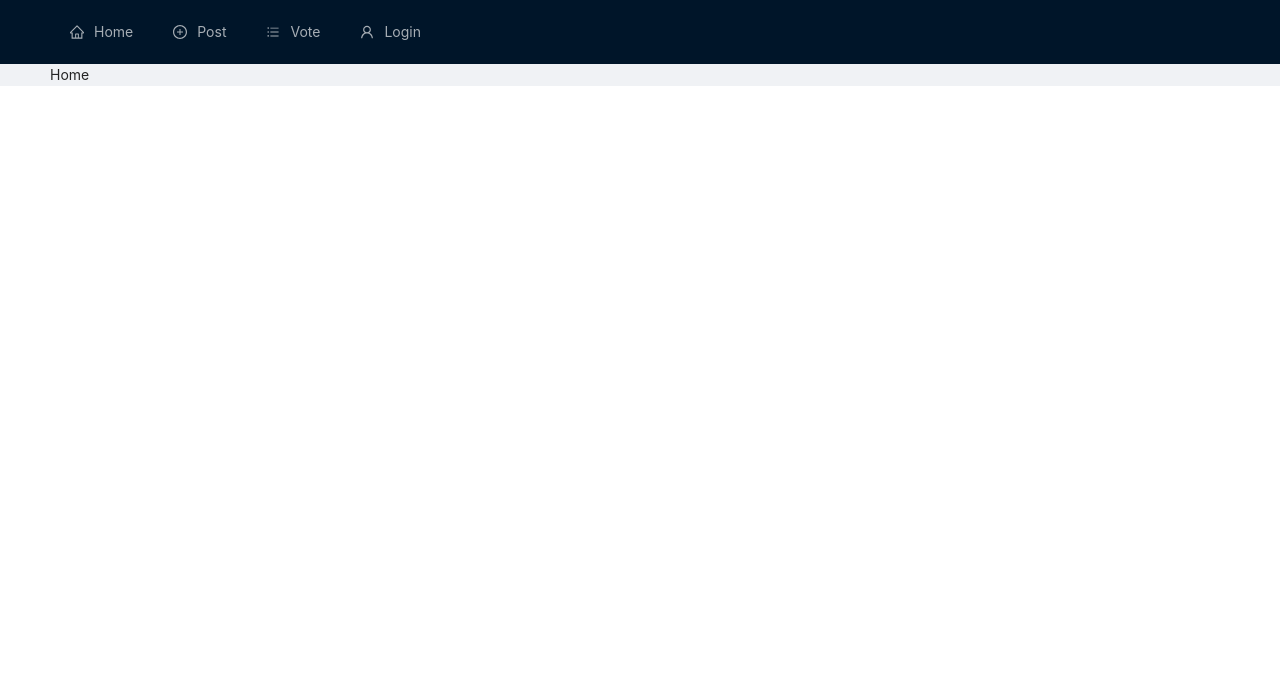
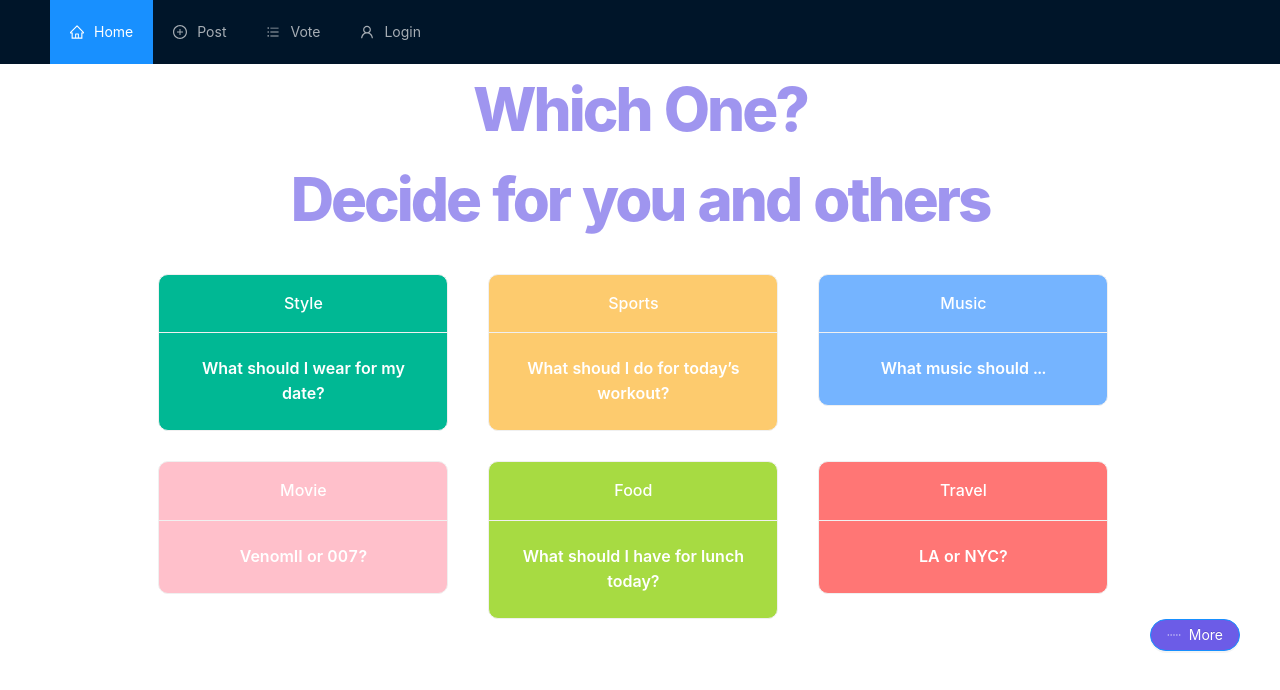
Before and after one commit to Sodaaaa/CS130-WhichOne, a React (Create React App) app: page / in a window 1280 px wide. Shown: the top 690 px of the page. Built offline with nearby package versions, Linux system fonts and the light colour scheme.

Commit message:
update home page

```diff
--- /dev/null
+++ b/src/pages/homepage/homepage.css
@@ -0,0 +1,58 @@
+.layout{
+  overflow:hidden;
+}
+.homepage-content{
+  background-color:#FFFFFF;
+}
+
+.homepage-title{
+    text-align: center;
+    top: 50px;
+
+    font-family: Inter;
+    font-style: normal;
+    font-weight: 800;
+    font-size: 60px;
+    line-height: 90px;
+    /* or 173% */
+
+    display: block;
+    align-items: center;
+    text-align: center;
+    letter-spacing: -3px;
+
+    color: rgba(108, 92, 231, 0.65);
+
+    /* Text Shadow / White */
+
+    text-shadow: 0px 4px 0px #FFFFFF;
+}
+
+.homepage-cards{
+  display: block;
+  text-align: center;
+}
+
+.homepage-card{
+  color:#FFFFFF;
+  font-size: medium;
+  font-weight: 600;
+  border-radius: 10px;
+}
+
+.homepage-row{
+  margin-top: 30px;
+}
+.homepage-col{
+  text-align: center;
+  left: 12%;
+  color:#6C5CE7;
+}
+
+.homepage-btn{
+  color:#FFFFFF;
+  background-color: #6C5CE7;
+  float: right;
+  margin-right: 40px;
+  margin-bottom: 20px;
+}
--- a/src/pages/homepage/homepage.js
+++ b/src/pages/homepage/homepage.js
@@ -1,16 +1,21 @@
 import React, { Component } from 'react';
 import {Link} from 'react-router-dom'
-import { Layout, Menu} from 'antd/lib';
-import { HomeOutlined, PlusCircleOutlined, BarsOutlined, UserOutlined } from '@ant-design/icons';
+import { Layout, Menu, Card, Row, Col, Button} from 'antd/lib';
+import { HomeOutlined, PlusCircleOutlined, BarsOutlined, UserOutlined, SmallDashOutlined } from '@ant-design/icons';
+import './homepage.css'
+
+
 const { Header, Content } = Layout;
+const DemoBox = props => <p className={`height-${props.value}`}>{props.children}</p>;
+
 
 export default class homepage extends Component {
   render() {
     return (
       <Layout className="layout">
         <Header>
-          <div className="logo" />
-          <Menu theme="dark" mode="horizontal" defaultSelectedKeys={['2']}>
+          <div className="logo"/>
+          <Menu theme="dark" mode="horizontal" defaultSelectedKeys={["home"]}>
             <Menu.Item key="home" icon={<HomeOutlined />}>
               <Link to='/homepage'>Home</Link>
             </Menu.Item>
@@ -25,8 +30,71 @@ export default class homepage extends Component {
             </Menu.Item>
           </Menu>
         </Header>
-        <Content style={{ padding: '0 50px' }}>
-              <div className="site-layout-content">Home</div>
+        <Content className="homepage-content">
+          <div className="homepage-title">
+              Which One? <br/> Decide for you and others
+          </div>
+          <div className="homepage-cards">
+            <Row className="homepage-row" gutter={40}>
+              <Col className="homepage-col" span={6}>
+                <Card className="homepage-card" title="Style"
+                  headStyle={{color:"#FFFFFF"}}
+                  style={{backgroundColor:"#00B894"}}
+                  bordered={true}>
+                  What should I wear for my date?
+                </Card>
+              </Col>
+              <Col className="homepage-col" span={6}>
+                <Card className="homepage-card" title="Sports"
+                  headStyle={{color:"#FFFFFF"}}
+                  style={{backgroundColor:"#FDCB6E"}}
+                  bordered={true}>
+                  What shoud I do for today’s workout?
+                </Card>
+              </Col>
+              <Col className="homepage-col" span={6}>
+                <Card className="homepage-card" title="Music"
+                  headStyle={{color:"#FFFFFF"}}
+                  style={{backgroundColor:"#75B4FF"}}
+                  bordered={true}>
+                  What music should ...
+                </Card>
+              </Col>
+            </Row>
+            <Row className="homepage-row" gutter={40}>
+              <Col className="homepage-col" span={6}>
+                <Card className="homepage-card" title="Movie"
+                  headStyle={{color:"#FFFFFF"}}
+                  style={{backgroundColor:"#FFC0CB"}}
+                  bordered={true}>
+                  VenomII or 007?
+                </Card>
+              </Col>
+              <Col className="homepage-col" span={6}>
+                <Card className="homepage-card" title="Food"
+                  headStyle={{color:"#FFFFFF"}}
+                  style={{backgroundColor:"#A7DB42"}}
+                  bordered={true}>
+                  What should I have for lunch today?
+                </Card>
+              </Col>
+              <Col className="homepage-col" className="homepage-col" span={6}>
+                <Card className="homepage-card" title="Travel"
+                  headStyle={{color:"#FFFFFF"}}
+                  style={{backgroundColor:"#FF7675"}}
+                  bordered={true}>
+                  LA or NYC?
+                </Card>
+              </Col>
+            </Row>
+          </div>
+          <div>
+            <Button className="homepage-btn" type="primary"
+              shape="round" icon={<SmallDashOutlined />}
+              href="./vote">
+              More
+            </Button>
+          </div>
         </Content>
       </Layout>
     )
--- a/src/pages/login/login.js
+++ b/src/pages/login/login.js
@@ -10,17 +10,17 @@ export default class login extends Component {
       <Layout className="layout">
         <Header>
           <div className="logo" />
-          <Menu theme="dark" mode="horizontal" defaultSelectedKeys={['2']}>
+          <Menu theme="dark" mode="horizontal" defaultSelectedKeys={["login"]}>
             <Menu.Item key="home" icon={<HomeOutlined />}>
               <Link to='/homepage'>Home</Link>
             </Menu.Item>
-            <Menu.Item key="post" icon={<PlusCircleOutlined />}>
+            <Menu.Item key="question" icon={<PlusCircleOutlined />}>
               <Link to='/question'>Post</Link>
             </Menu.Item>
             <Menu.Item key="vote" icon={<BarsOutlined />}>
               <Link to='/vote'>Vote</Link>
             </Menu.Item>
-            <Menu.Item key="user" icon={<UserOutlined />}>
+            <Menu.Item key="login" icon={<UserOutlined />}>
               <Link to='/login'>Login</Link>
             </Menu.Item>
           </Menu>
--- a/src/pages/question/question.js
+++ b/src/pages/question/question.js
@@ -10,17 +10,17 @@ export default class question extends Component {
       <Layout className="layout">
         <Header>
           <div className="logo" />
-          <Menu theme="dark" mode="horizontal" defaultSelectedKeys={['2']}>
+          <Menu theme="dark" mode="horizontal" defaultSelectedKeys={["question"]}>
             <Menu.Item key="home" icon={<HomeOutlined />}>
               <Link to='/homepage'>Home</Link>
             </Menu.Item>
-            <Menu.Item key="post" icon={<PlusCircleOutlined />}>
+            <Menu.Item key="question" icon={<PlusCircleOutlined />}>
               <Link to='/question'>Post</Link>
             </Menu.Item>
             <Menu.Item key="vote" icon={<BarsOutlined />}>
               <Link to='/vote'>Vote</Link>
             </Menu.Item>
-            <Menu.Item key="user" icon={<UserOutlined />}>
+            <Menu.Item key="login" icon={<UserOutlined />}>
               <Link to='/login'>Login</Link>
             </Menu.Item>
           </Menu>
--- a/src/pages/vote/vote.js
+++ b/src/pages/vote/vote.js
@@ -10,17 +10,17 @@ export default class vote extends Component {
       <Layout className="layout">
         <Header>
           <div className="logo" />
-          <Menu theme="dark" mode="horizontal" defaultSelectedKeys={['2']}>
+          <Menu theme="dark" mode="horizontal" defaultSelectedKeys={["vote"]}>
             <Menu.Item key="home" icon={<HomeOutlined />}>
               <Link to='/homepage'>Home</Link>
             </Menu.Item>
-            <Menu.Item key="post" icon={<PlusCircleOutlined />}>
+            <Menu.Item key="question" icon={<PlusCircleOutlined />}>
               <Link to='/question'>Post</Link>
             </Menu.Item>
             <Menu.Item key="vote" icon={<BarsOutlined />}>
               <Link to='/vote'>Vote</Link>
             </Menu.Item>
-            <Menu.Item key="user" icon={<UserOutlined />}>
+            <Menu.Item key="login" icon={<UserOutlined />}>
               <Link to='/login'>Login</Link>
             </Menu.Item>
           </Menu>
```
